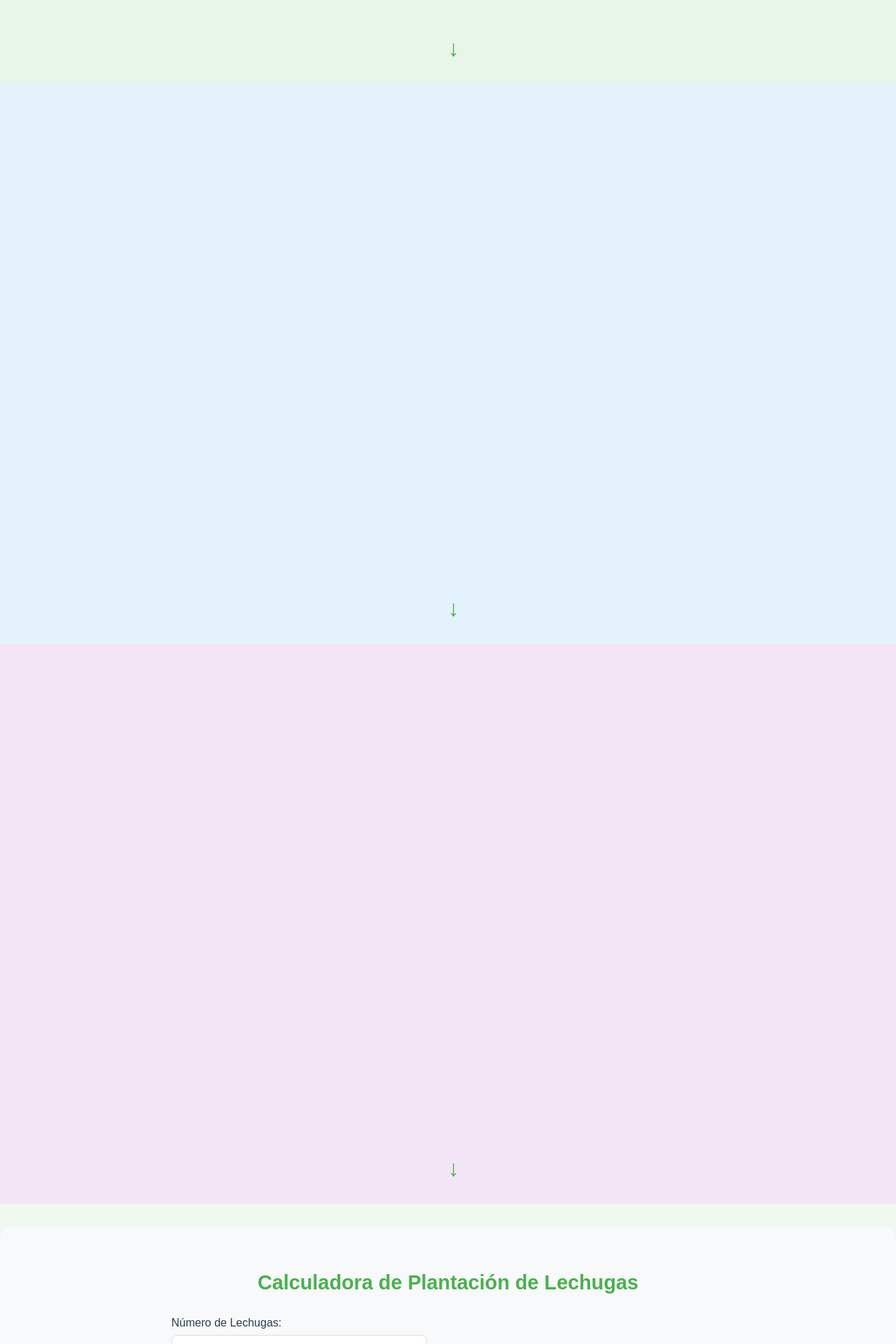
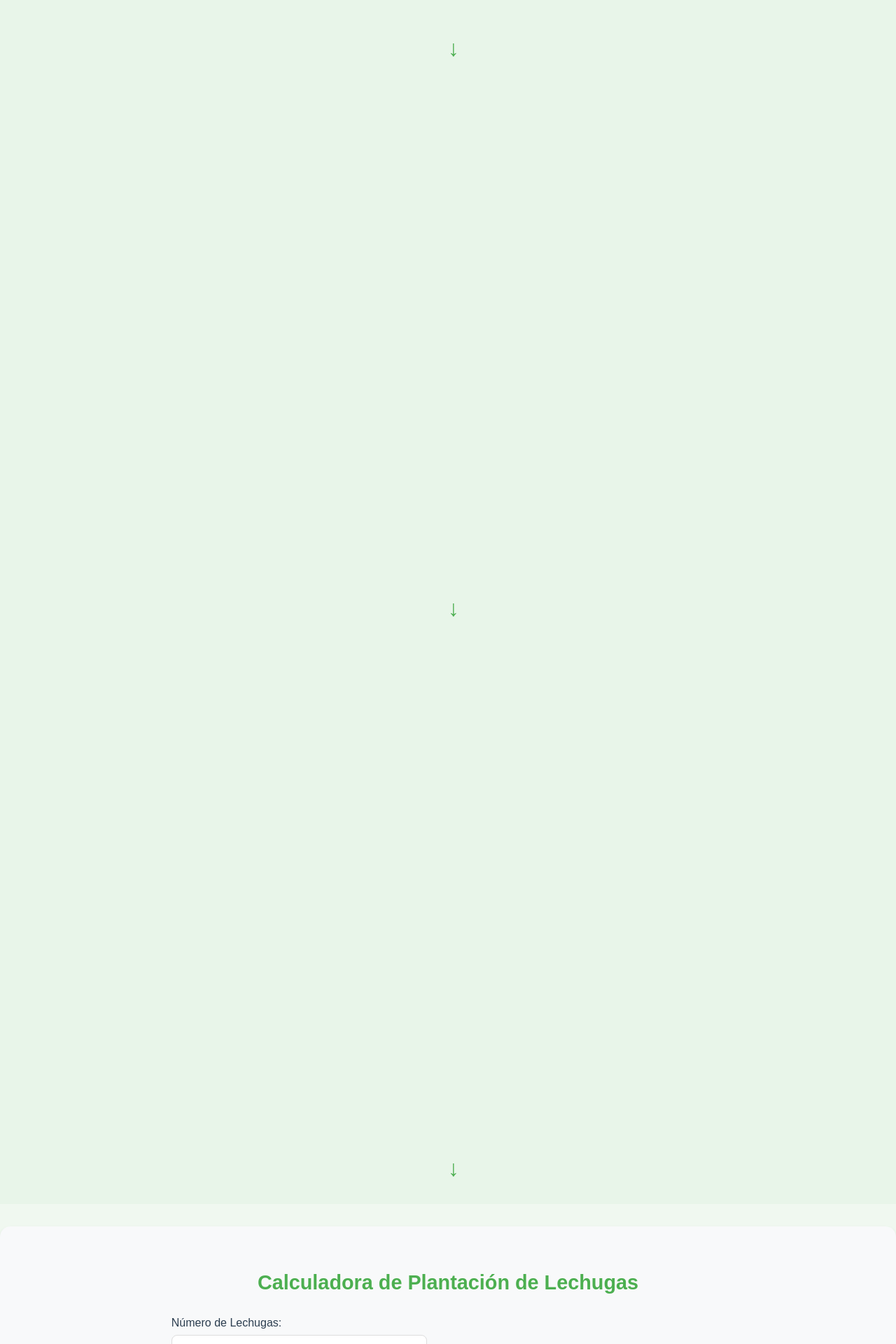
Before and after one commit to DevsataAlbo/aplicaciones, a plain HTML site: page index.html in a window 1280 px wide. Shown: the part 680-2600 px from the top of the page at 70% size. Drawn offline with nearby package versions, Linux system fonts and the light colour scheme.

Commit message:
Color background inicio

```diff
--- a/assets/styles/estilos.css
+++ b/assets/styles/estilos.css
@@ -182,8 +182,8 @@ body {
 }
 
 #section1 { background-color: #e8f5e9; }
-#section2 { background-color: #e3f2fd; }
-#section3 { background-color: #f3e5f5; }
+#section2 { background-color: #e8f5e9; }
+#section3 { background-color: #e8f5e9; }
 
 /* Indicador de scroll */
 .scroll-indicator {
```
